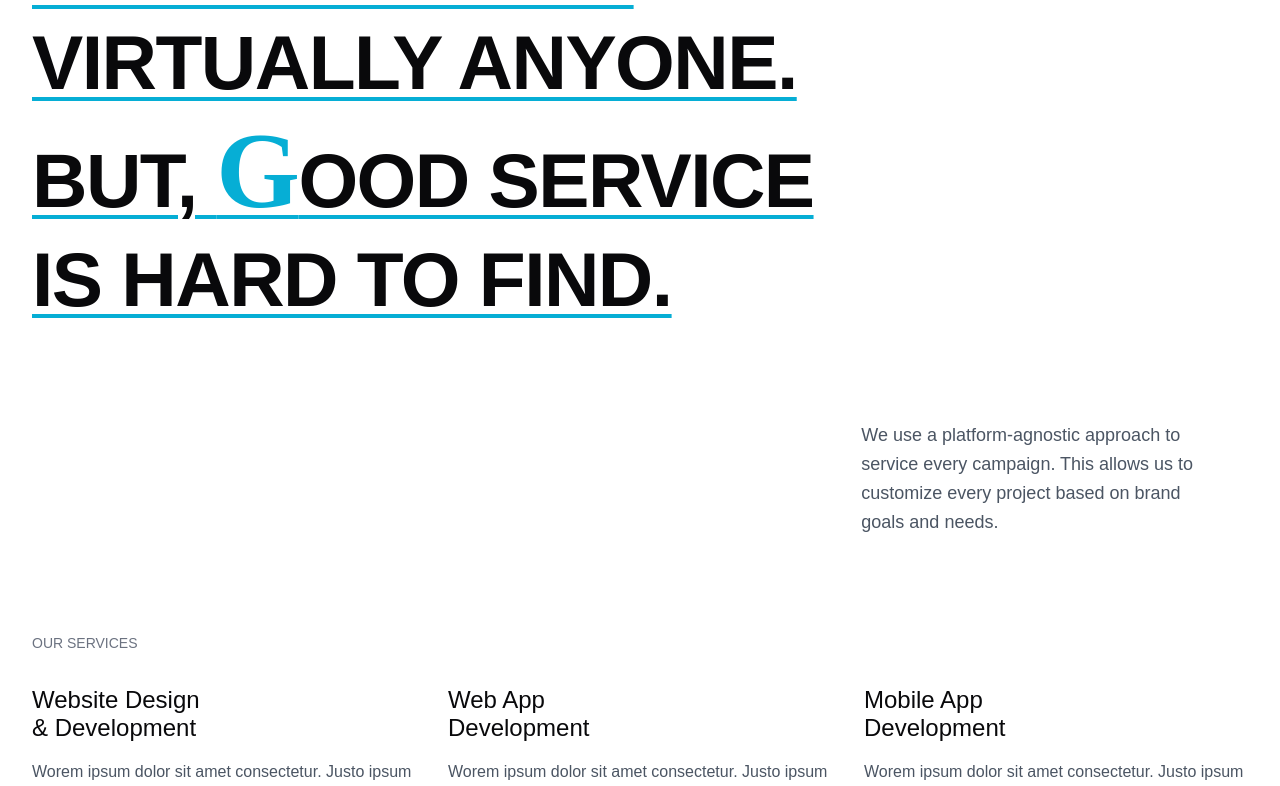
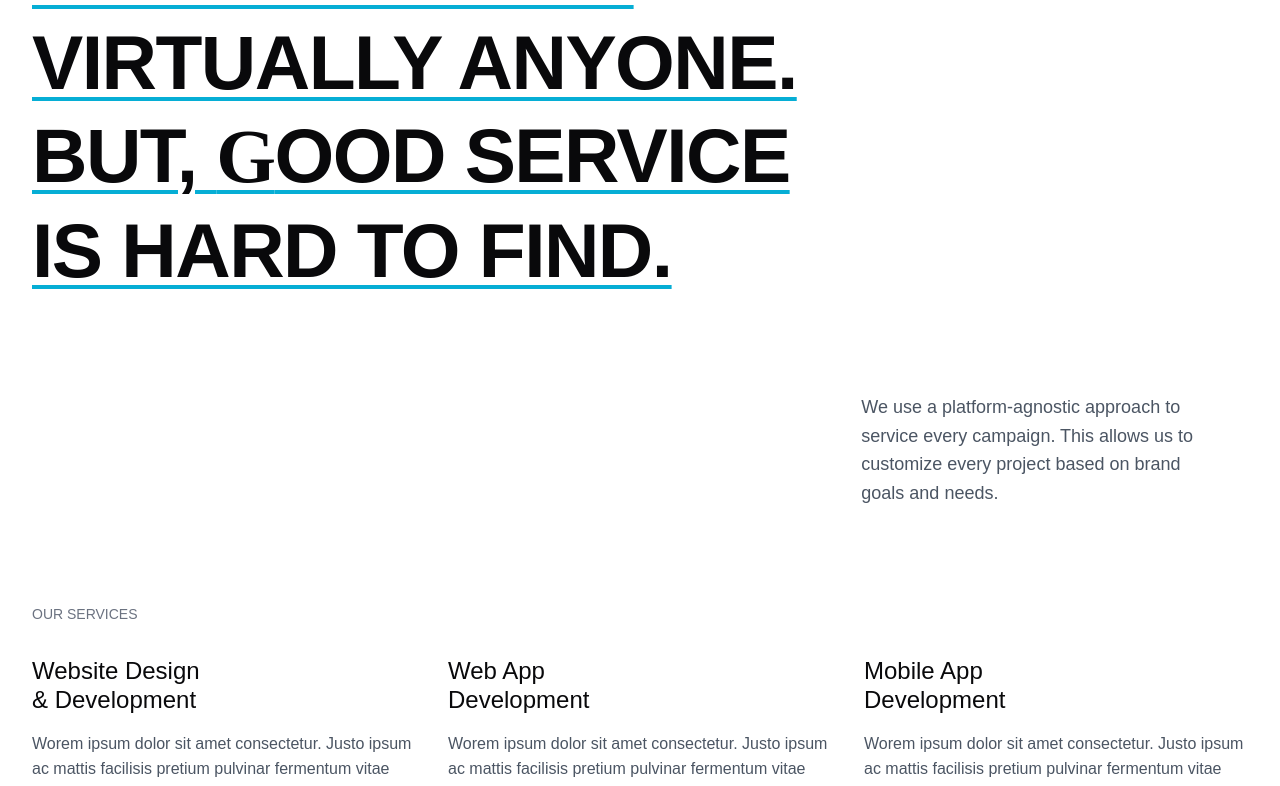
Before and after one commit to mohammad-mohamed/Modern-Day-Stratergy, a Next.js app: page / in a window 1280 px wide. Shown: the part 1254-2040 px from the top of the page. Built offline with nearby package versions, Linux system fonts and the light colour scheme; a web font is replaced by a local one.

Commit message:
fixed a sentence

```diff
--- a/app/page.tsx
+++ b/app/page.tsx
@@ -470,8 +470,7 @@ const Highlight = styled.p`
 
 const BickhamG = styled.span`
   font-family: 'Bickham Script', cursive;
-  font-size: 1.4em;
-  color: #06AED5;
+
 `;
 
 // const ItalicHighlight = styled.span`
```
